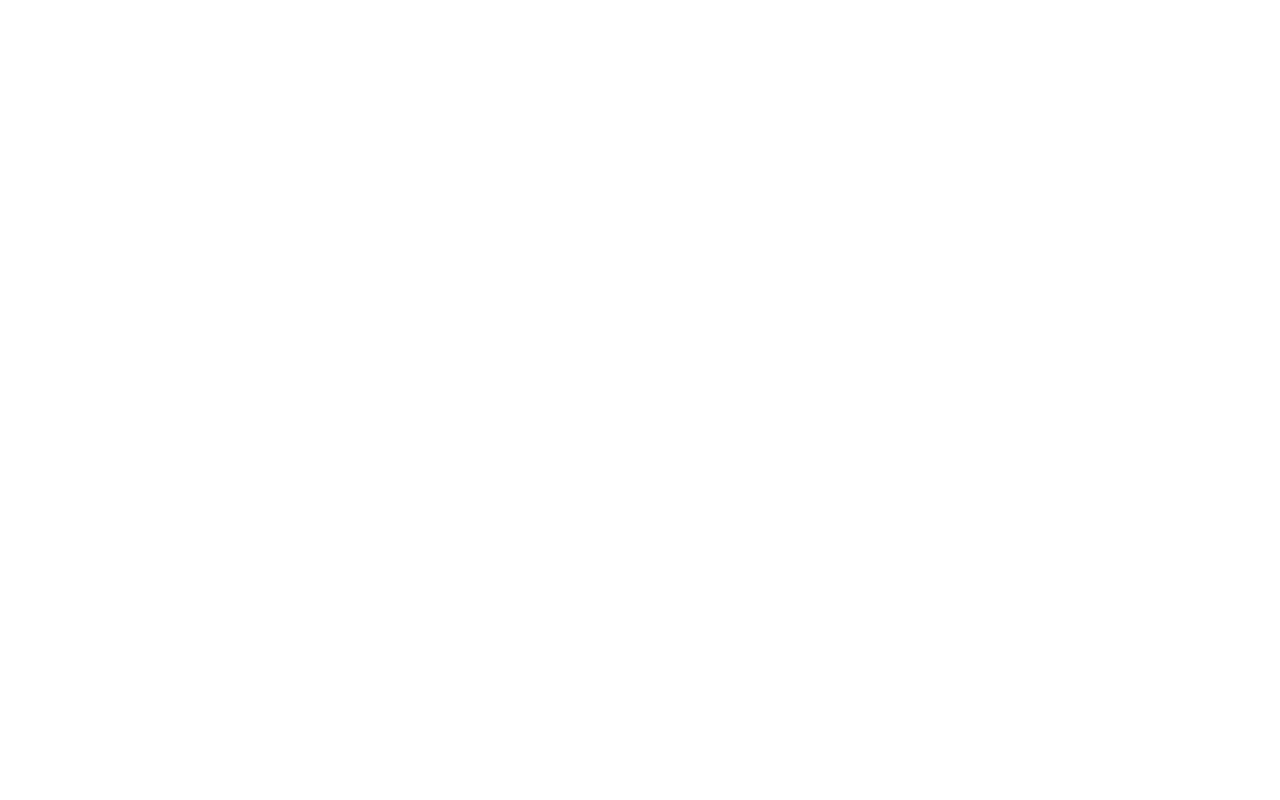
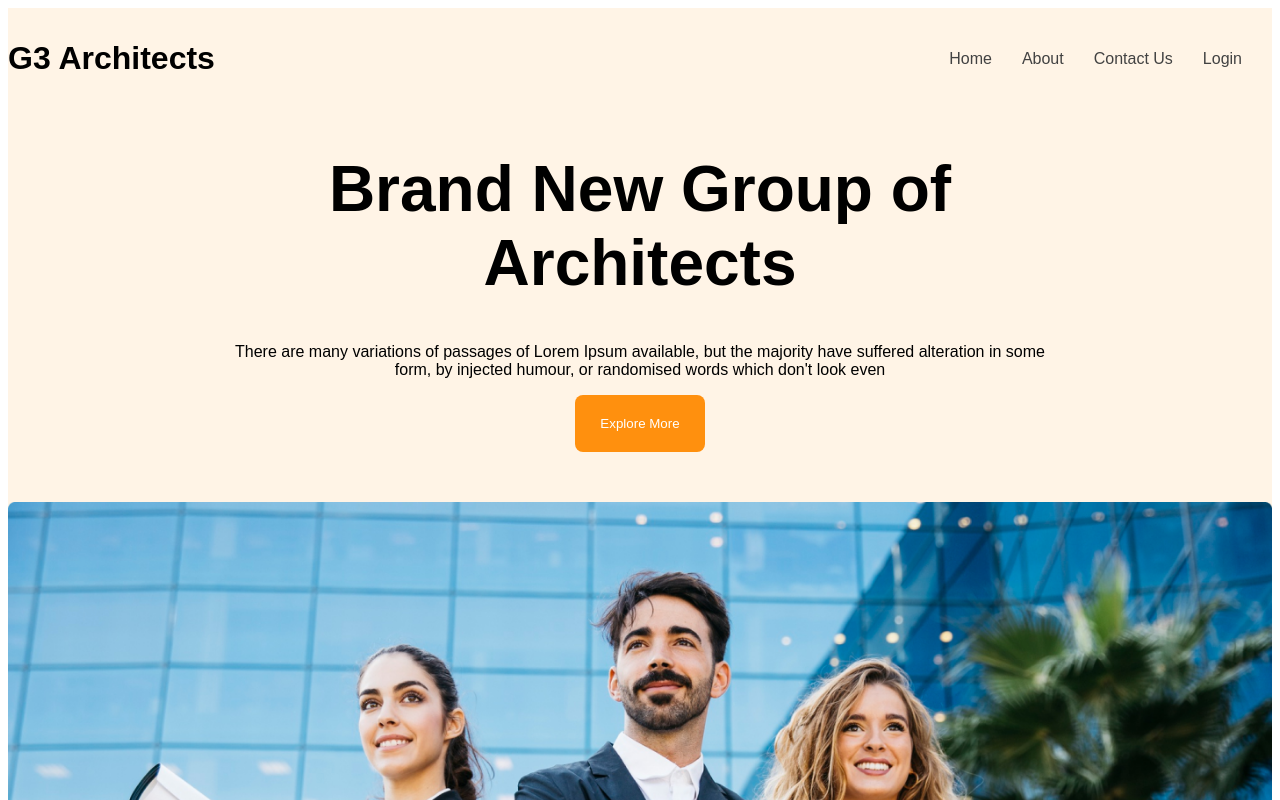
Before and after one commit to Azizul-haque1/g3-architects-resources, a plain HTML site: page index.html in a window 1280 px wide. Shown: the top 800 px of the page. Drawn offline with Linux system fonts and the light colour scheme.

Commit message:
navbar and banner resposive style added

```diff
--- a/index.html
+++ b/index.html
@@ -8,7 +8,37 @@
 </head>
 <body class="work-sans-font">
 
-    <header>
+    <header class="bg-light">
+        <nav class="navbar display-flex ">
+            <h3 class="brand  ">G3 Architects</h3>
+            <ul class="nav-links display-flex">
+
+                <li class="nav-item"><a href="" class="nav-link text-gray">Home</a></li>
+                <li class="nav-item"><a href="" class="nav-link text-gray">About</a></li>
+                <li class="nav-item"><a href="" class="nav-link text-gray">Contact Us</a></li>
+                <li class="nav-item"><a href="" class="nav-link text-gray">Login</a></li>
+            </ul>
+        </nav>
+
+        <div class="banner">
+        <div class="banner-content">
+                <h1 class="banner-title">Brand New Group of Architects
+                </h1>
+                <p class="banner-description">
+                    There are many variations of passages of Lorem Ipsum available, but the majority have suffered alteration in some
+                    form,
+                    by injected humour, or randomised words which don't look even
+                </p>
+            <button class="btn-primary">Explore More</button>
+
+
+            </div>
+
+            <img class="banner-image" src="./images/banner.png" alt="">
+
+
+
+        </div>
 
     </header>
 
--- a/style/style.css
+++ b/style/style.css
@@ -4,3 +4,108 @@
     font-weight:400;
     font-style: normal;
 }
+
+
+/* shared style */
+
+.display-flex{
+    display: flex;
+}
+
+/* dark 02 */
+.text-gray{
+    color: #424242;
+}
+
+
+/* dark  03 */
+.text-light-gray{
+    color: #727272;
+
+}
+
+
+.bg-light{
+    background-color: rgba(255, 144, 14, 0.1)
+}
+
+.btn-primary{
+    background-color: #FF900E;
+    color: white;
+    padding: 21px 25px;
+    border-radius: 8px;
+    border: none;
+    }
+
+.navbar, .banner{
+    max-width: 1440px;
+    margin: 0 auto;
+}
+
+
+
+/* nav style */
+
+.navbar{
+    justify-content: space-between;
+    align-items: center;
+
+}
+
+
+.nav-item{
+    list-style: none;
+    margin-right: 30px;
+}
+
+
+
+.nav-link{
+    text-decoration: none;
+
+}
+
+.brand{
+    font-weight: 700;
+    font-size: 2rem;
+}
+
+
+/* banner  style */
+
+.banner-content{
+    max-width: 850px;
+    margin: 0 auto;
+    text-align: center;
+    margin-bottom: 50px;
+}
+
+.banner-title{
+    font-weight: 700;
+    font-size: 4rem;
+}
+
+
+.banner-image{
+    width: 100%;
+}
+
+
+/*  responsive media query */
+
+@media screen and (max-width:576px) {
+
+    .navbar, .nav-links{
+        flex-direction: column;
+    }
+
+    .nav-links li{
+        margin-bottom: 20px;
+        text-align: center;
+    }
+
+
+
+
+
+}
```
Also changed, not shown: 1 other file.
